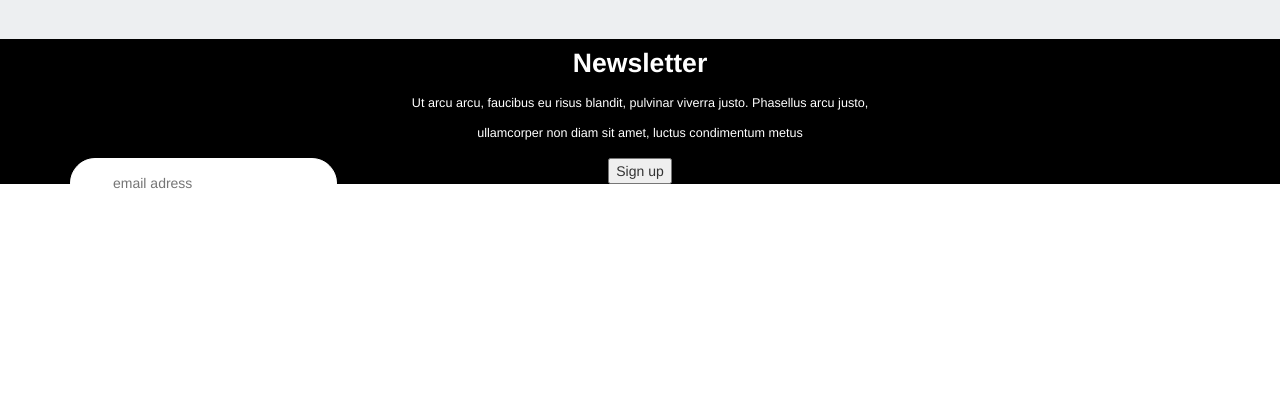
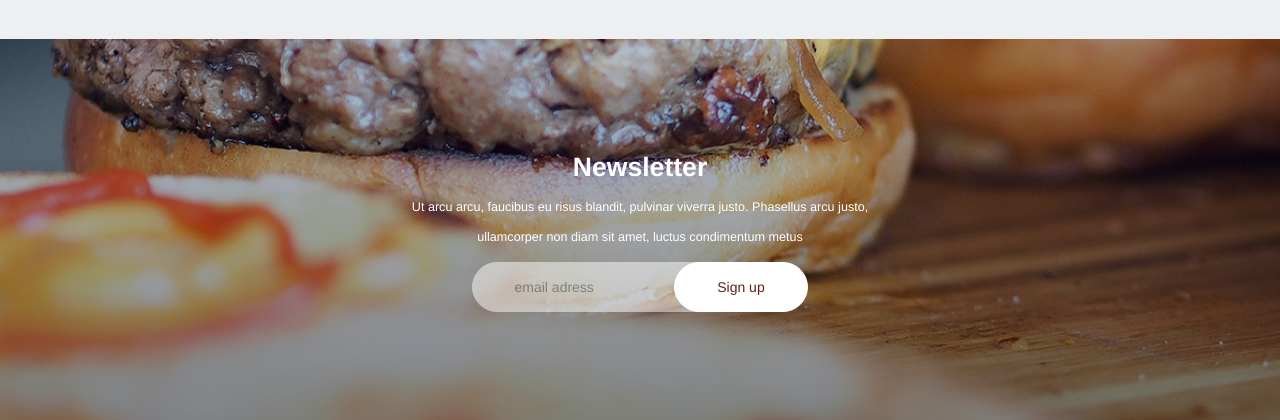
Before and after one commit to rafalrepo/Panakeia, a plain HTML site: page index.html in a window 1280 px wide. Shown: the part 1411-1831 px from the top of the page. Before the commit the page ends 1619 px from the top, so only its background shows below. Drawn offline with nearby package versions, Linux system fonts and the light colour scheme.

Commit message:
newsletter

```diff
--- a/style.css
+++ b/style.css
@@ -157,9 +157,18 @@ html {
 /* newsletter */
 
 #newsletter{
-    background-color: black;
+    background: url('img/bg-new.png') no-repeat;
+    background-size: cover;
+    background-position: center;
+    width: 100%;
+    height: 384px;
     text-align: center;
 }
+
+#newsletter .content{
+    margin-top: 10%
+}
+
 .input-content{
     position: relative;
 }
@@ -167,8 +176,32 @@ html {
     padding: 1em 3em;
     border-radius: 27px;
     border: 1px solid var(--title);
+    margin-left: -70px;
+    opacity: 0.5;
+    transition: .5s ease-in-out;
+}
+
+.newsletter-input:focus{
+    opacity: 0.8;
+}
+
+.input-content button{
     position: absolute;
-    left: 0;
+    top: 0;
+    left: 53%;
+    padding: 1em 3em;
+    border-radius: 27px;
+    color: var(--colbtn);
+    background-color: var(--title);
+    border: 1px solid var(--title);
+    z-index: 1;
+    transition: .5s ease-in-out;
+}
+
+.input-content button:hover{
+    color: var(--title);
+    background-color: var(--colbtn);
+    border: 1px solid var(--colbtn);
 }
 
 @media (max-width: 576px) {}
```
Also changed, not shown: index.html (+3 -2 lines), img/bg-new.png (added).
